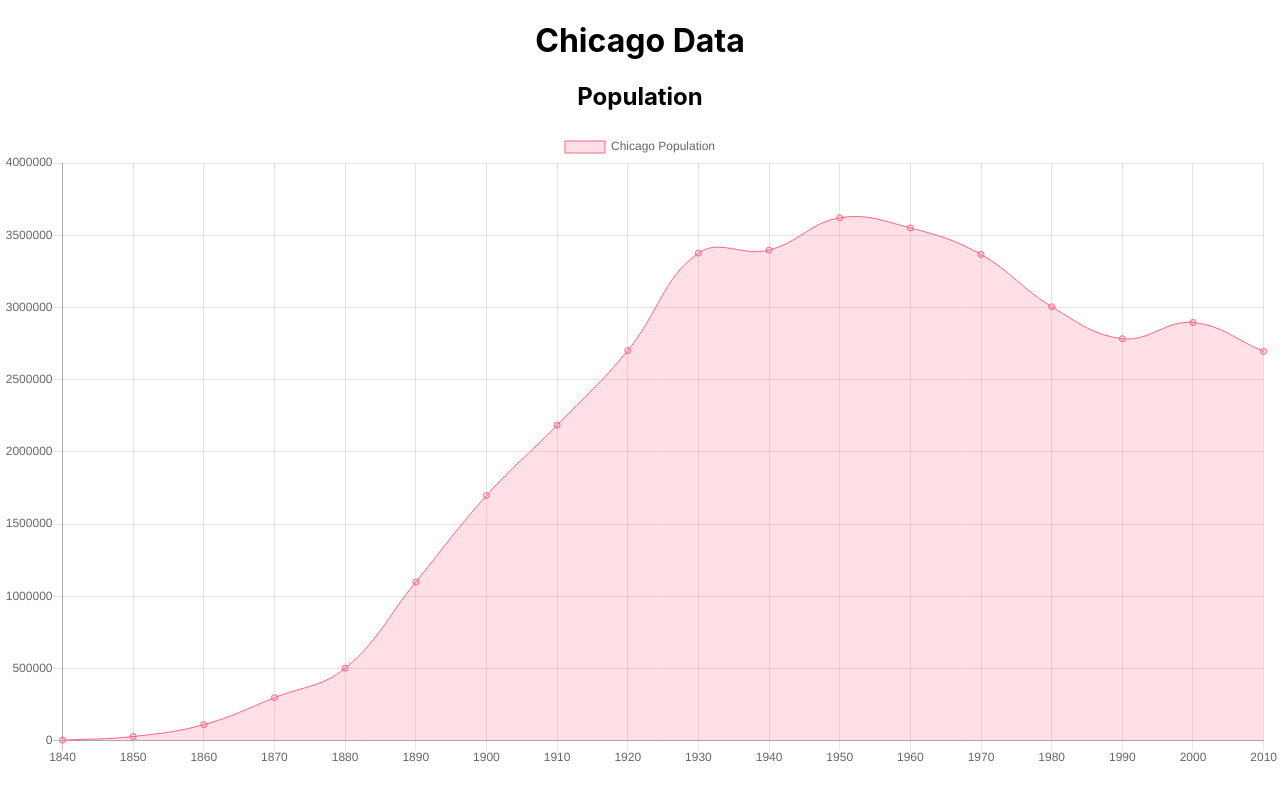
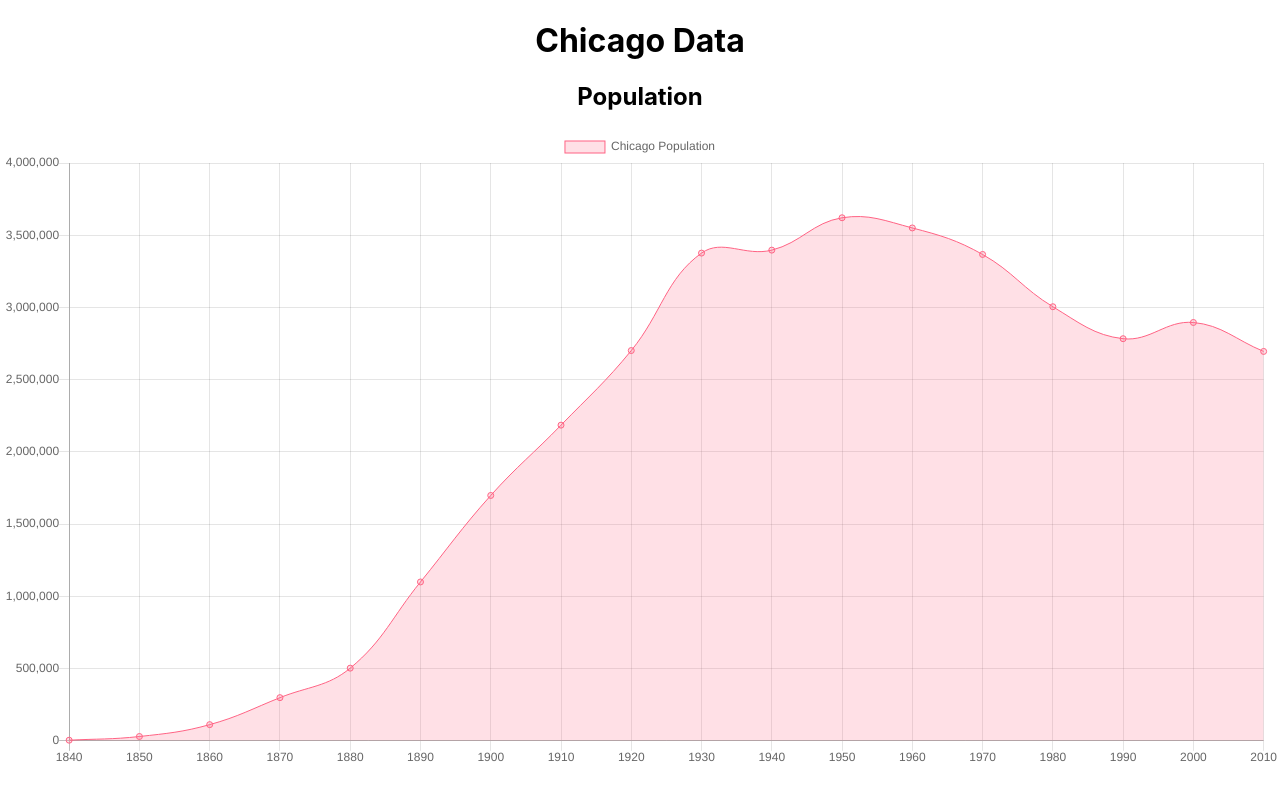
Before and after one commit to digitalprocess/chicago, a React (Create React App) app: page / in a window 1280 px wide. Shown: the top 793 px of the page. Built offline with nearby package versions, Linux system fonts and the light colour scheme.

Commit message:
Chart - comma-separated numbers

```diff
--- a/src/App.js
+++ b/src/App.js
@@ -16,7 +16,32 @@ const populationChartConfig = {
 		}]
 	},
 	options: {
-		// ...
+		tooltips: {
+			callbacks: {
+				label: (tooltipItem, data) => {
+					// Convert the number to a string and split the string every 3 charaters from the end
+					let value = data.datasets[0].data[tooltipItem.index];
+					value = value.toString();
+					value = value.split(/(?=(?:...)*$)/);
+					value = value.join(',');
+					return value;
+				}
+			}
+		},
+		scales: {
+			yAxes: [{
+				ticks: {
+					beginAtZero: true,
+					userCallback: (value) => {
+						// Convert the number to a string and split the string every 3 charaters from the end
+						value = value.toString();
+						value = value.split(/(?=(?:...)*$)/);
+						value = value.join(',');
+						return value;
+					}
+				}
+			}]
+		}
 	}
 }
 
```
